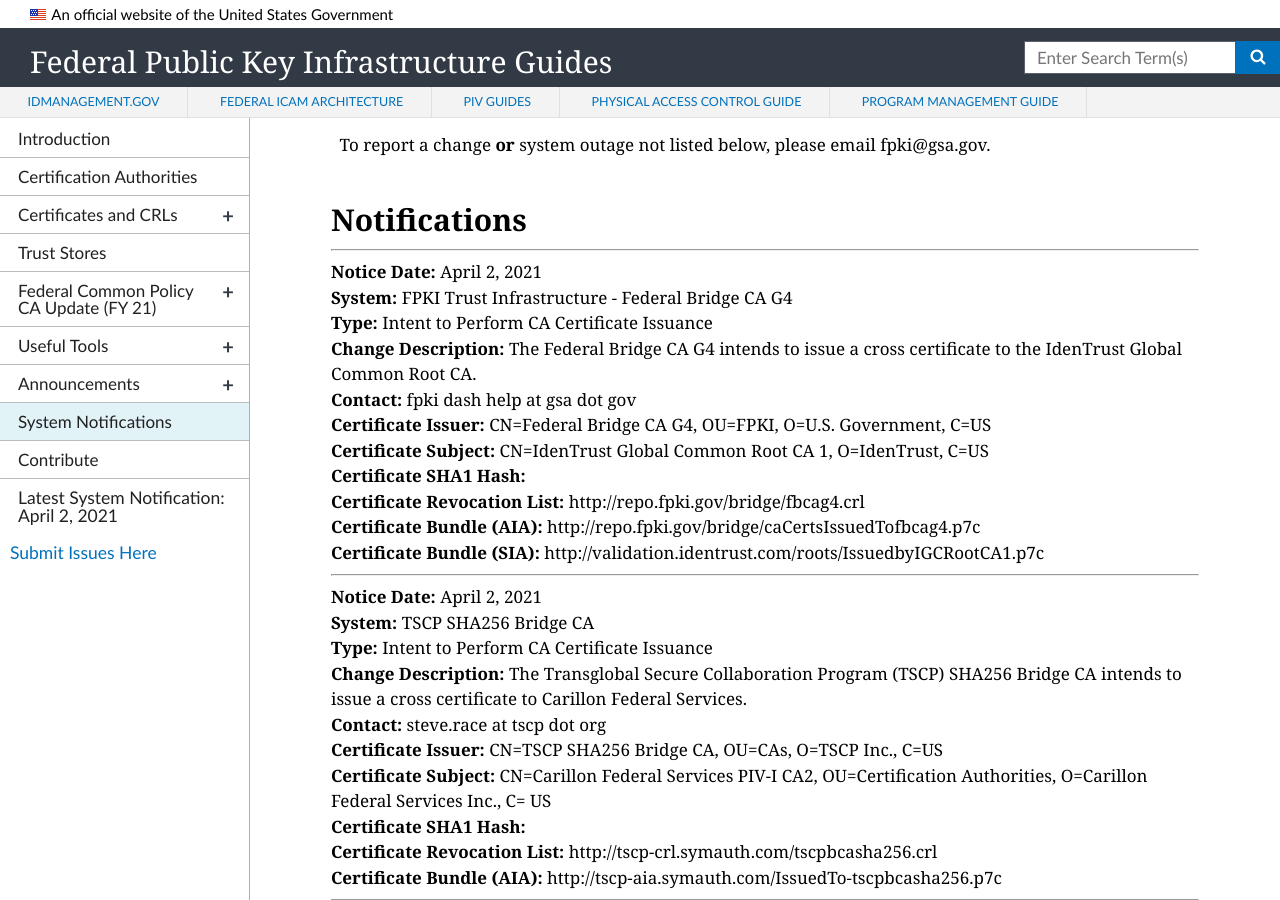
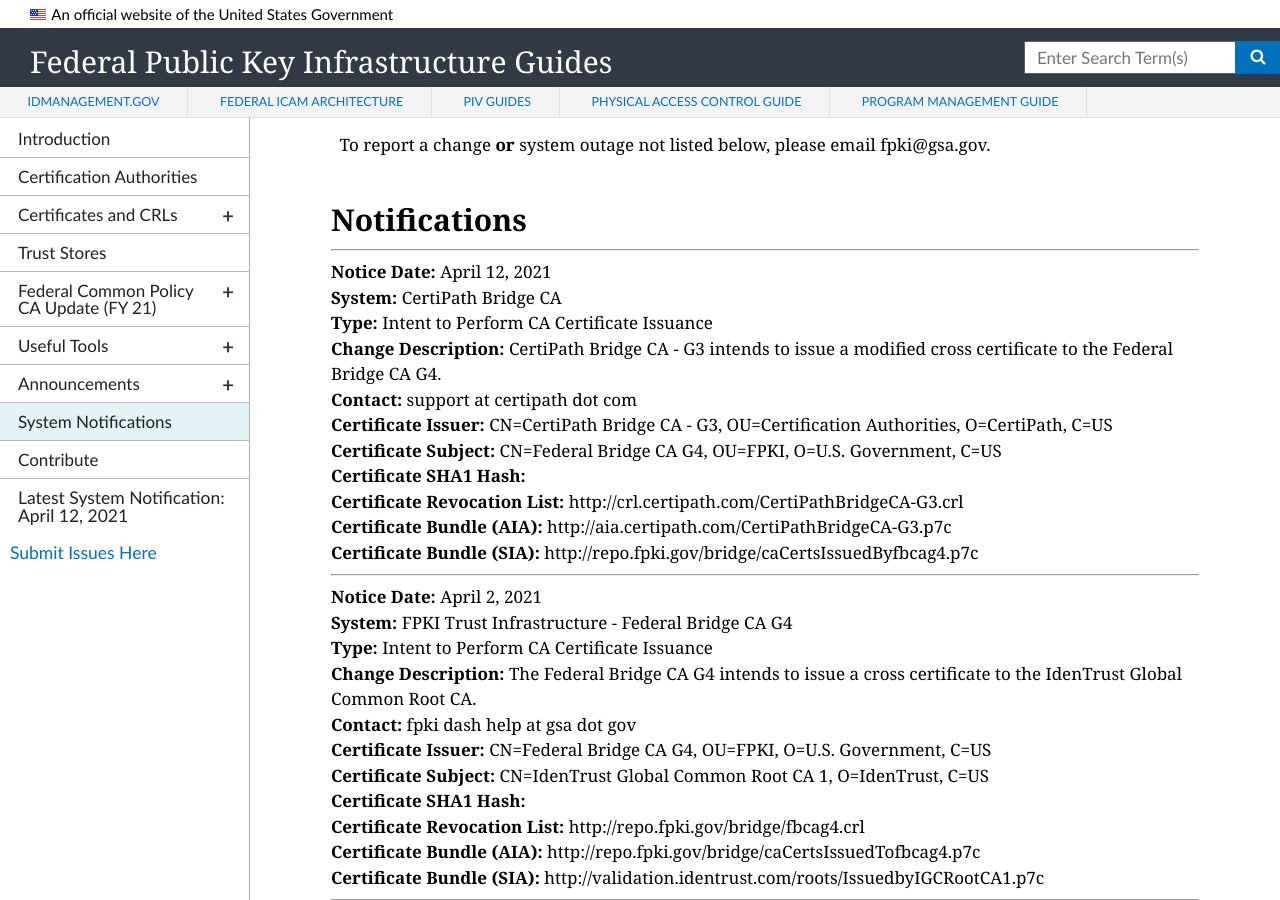
Before and after one commit to GSA/fpki-guides, a Jekyll site: the page built from pages/fpki_notifications.md, in a window 1280 px wide and 900 px high, scrolled down 780 px. Built offline with Jekyll 4.4.1, drawn with Linux system fonts in a browser that asks for light colours; nearby versions of some CDN libraries.

Commit message:
Update notifications.yml

```diff
--- a/_data/notifications.yml
+++ b/_data/notifications.yml
@@ -3746,6 +3746,19 @@
   sia_uri: http://validation.identrust.com/roots/IssuedbyIGCRootCA1.p7c
   ocsp_uri:
 
+- notice_date: April 12, 2021
+  change_type: Intent to Perform CA Certificate Issuance
+  start_datetime:
+  system: CertiPath Bridge CA
+  change_description: CertiPath Bridge CA - G3 intends to issue a modified cross certificate to the Federal Bridge CA G4.
+  contact: support at certipath dot com
+  ca_certificate_hash:
+  ca_certificate_issuer: CN=CertiPath Bridge CA - G3, OU=Certification Authorities, O=CertiPath, C=US
+  ca_certificate_subject: CN=Federal Bridge CA G4, OU=FPKI, O=U.S. Government, C=US
+  cdp_uri: http://crl.certipath.com/CertiPathBridgeCA-G3.crl
+  aia_uri: http://aia.certipath.com/CertiPathBridgeCA-G3.p7c
+  sia_uri: http://repo.fpki.gov/bridge/caCertsIssuedByfbcag4.p7c
+  ocsp_uri:
 
 #- notice_date:
 #  change_type: CA Certificate Issuance
```
